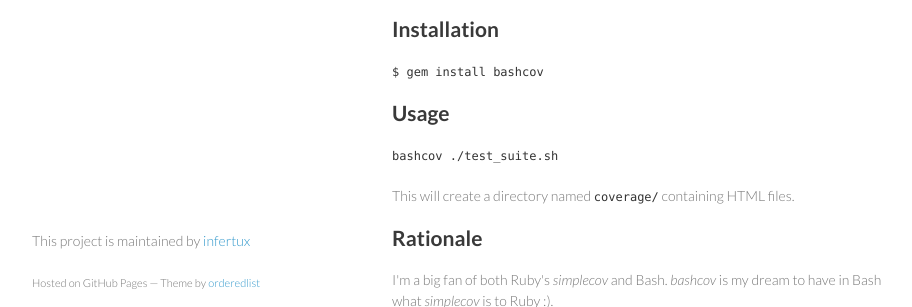
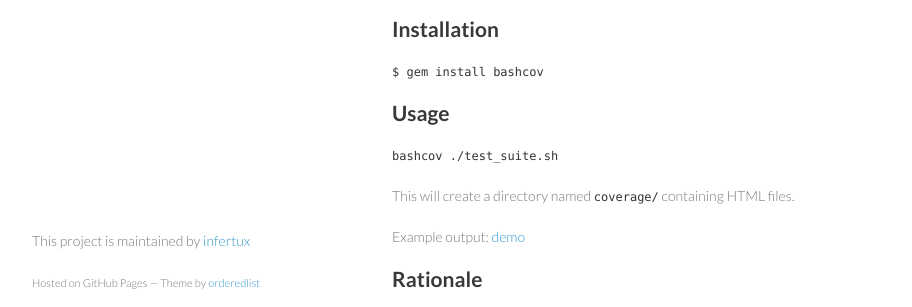
Before and after one commit to infertux/bashcov, a plain HTML site: page index.html in a window 1280 px wide. Shown: the part 438-745 px from the top of the page, without its empty margins (178-1090 px from the left). Drawn offline with Linux system fonts and the light colour scheme.

Commit message:
Add link

```diff
--- a/index.html
+++ b/index.html
@@ -43,6 +43,8 @@
 
 <p>This will create a directory named <code>coverage/</code> containing HTML files.</p>
 
+<p>Example output: <a href="http://infertux.github.com/bashcov/test_app/">demo</a></p>
+
 <h2>Rationale</h2>
 
 <p>I'm a big fan of both Ruby's <em>simplecov</em> and Bash.
```
